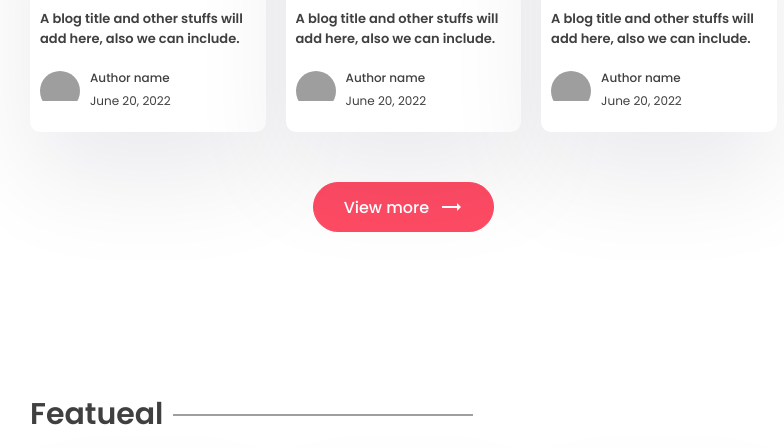
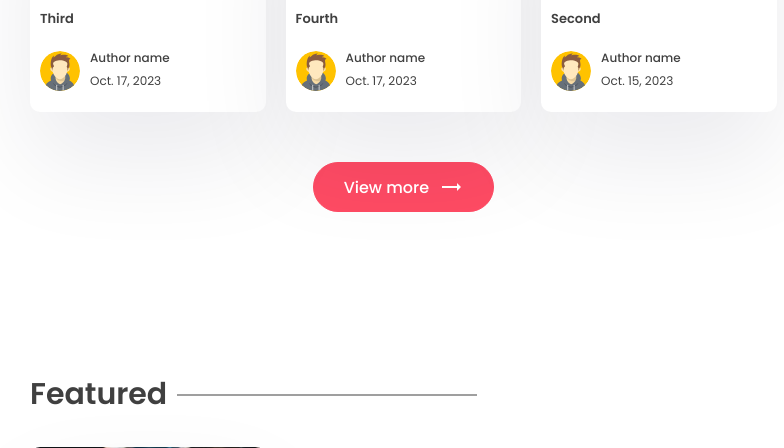
Before and after one commit to RohitKaregaonkar/blogapp, a Django app: a page that uses app/templates/app/tag.html in a window 1280 px wide. Shown: the part 1676-2124 px from the top of the page, without its empty margins (20-804 px from the left). Run offline with Django 4.2, Linux system fonts and the light colour scheme; data comes from the database, SQL or seed files in the repository; some libraries are stand-ins or nearby versions; grey boxes are pictures that could not be loaded.

Commit message:
Modified tag.html file and views.py file to render recent post, featured post and tag list on tags page

```diff
--- a/app/templates/app/tag.html
+++ b/app/templates/app/tag.html
@@ -65,82 +65,33 @@
             </section>
             <section class="sp">
               <div class="container">
-                <h1 class="sec-title">Treandy</h1>
+                <h1 class="sec-title">Recent Posts</h1>
                 <div class="grid-3 blog-grid">
                   <!-- card -->
+                  {% for post in recent_posts %}
                   <a href="#">
                     <div class="card">
                       <div class="post-img">
-                        <img src="../images/post.png" alt="" />
-                        <div class="tag">Tag name</div>
+                        <img src="{{post.image.url}}" alt="" />
+                        <div class="tag">{{post.tags.all.0.name}}</div>
                       </div>
                       <div class="card-content">
                         <h3>
-                          A blog title and other stuffs will add here, also we
-                          can include.
+                          {{post.title}}
                         </h3>
                         <div class="author">
                           <div class="profile-pic">
-                            <img src="../images/author.svg" alt="" />
+                            <img src="{% static "app/author.svg" %}" alt="" />
                           </div>
                           <div class="details">
                             <p>Author name</p>
-                            <small>June 20, 2022</small>
+                            <small>{{post.last_updated|date}}</small>
                           </div>
                         </div>
                       </div>
                     </div>
                   </a>
-                  <!-- card end-->
-                  <!-- card -->
-                  <a href="#">
-                    <div class="card">
-                      <div class="post-img">
-                        <img src="../images/post.png" alt="" />
-                        <div class="tag">Tag name</div>
-                      </div>
-                      <div class="card-content">
-                        <h3>
-                          A blog title and other stuffs will add here, also we
-                          can include.
-                        </h3>
-                        <div class="author">
-                          <div class="profile-pic">
-                            <img src="../images/author.svg" alt="" />
-                          </div>
-                          <div class="details">
-                            <p>Author name</p>
-                            <small>June 20, 2022</small>
-                          </div>
-                        </div>
-                      </div>
-                    </div>
-                  </a>
-                  <!-- card end-->
-                  <!-- card -->
-                  <a href="#">
-                    <div class="card">
-                      <div class="post-img">
-                        <img src="../images/post.png" alt="" />
-                        <div class="tag">Tag name</div>
-                      </div>
-                      <div class="card-content">
-                        <h3>
-                          A blog title and other stuffs will add here, also we
-                          can include.
-                        </h3>
-                        <div class="author">
-                          <div class="profile-pic">
-                            <img src="../images/author.svg" alt="" />
-                          </div>
-                          <div class="details">
-                            <p>Author name</p>
-                            <small>June 20, 2022</small>
-                          </div>
-                        </div>
-                      </div>
-                    </div>
-                  </a>
+                  {% endfor %}
                   <!-- card end-->
                 </div>
                 <center>
@@ -153,82 +104,33 @@
             </section>
             <section class="sp">
               <div class="container">
-                <h1 class="sec-title">Featueal</h1>
+                <h1 class="sec-title">Featured</h1>
                 <div class="grid-3 blog-grid">
                   <!-- card -->
+                  {% for post in featured_posts %}
                   <a href="#">
                     <div class="card">
                       <div class="post-img">
-                        <img src="../images/post.png" alt="" />
-                        <div class="tag">Tag name</div>
+                        <img src="{{post.image.url}}" alt="" />
+                        <div class="tag">{{post.tags.all.0.name}}</div>
                       </div>
                       <div class="card-content">
                         <h3>
-                          A blog title and other stuffs will add here, also we
-                          can include.
+                          {{post.title}}
                         </h3>
                         <div class="author">
                           <div class="profile-pic">
-                            <img src="../images/author.svg" alt="" />
+                            <img src="{% static "app/author.svg" %}" alt="" />
                           </div>
                           <div class="details">
                             <p>Author name</p>
-                            <small>June 20, 2022</small>
+                            <small>{{post.last_updated|date}}</small>
                           </div>
                         </div>
                       </div>
                     </div>
                   </a>
-                  <!-- card end-->
-                  <!-- card -->
-                  <a href="#">
-                    <div class="card">
-                      <div class="post-img">
-                        <img src="../images/post.png" alt="" />
-                        <div class="tag">Tag name</div>
-                      </div>
-                      <div class="card-content">
-                        <h3>
-                          A blog title and other stuffs will add here, also we
-                          can include.
-                        </h3>
-                        <div class="author">
-                          <div class="profile-pic">
-                            <img src="../images/author.svg" alt="" />
-                          </div>
-                          <div class="details">
-                            <p>Author name</p>
-                            <small>June 20, 2022</small>
-                          </div>
-                        </div>
-                      </div>
-                    </div>
-                  </a>
-                  <!-- card end-->
-                  <!-- card -->
-                  <a href="#">
-                    <div class="card">
-                      <div class="post-img">
-                        <img src="../images/post.png" alt="" />
-                        <div class="tag">Tag name</div>
-                      </div>
-                      <div class="card-content">
-                        <h3>
-                          A blog title and other stuffs will add here, also we
-                          can include.
-                        </h3>
-                        <div class="author">
-                          <div class="profile-pic">
-                            <img src="../images/author.svg" alt="" />
-                          </div>
-                          <div class="details">
-                            <p>Author name</p>
-                            <small>June 20, 2022</small>
-                          </div>
-                        </div>
-                      </div>
-                    </div>
-                  </a>
+                  {% endfor %}
                   <!-- card end-->
                 </div>
                 <center>
@@ -244,36 +146,13 @@
 
           <!-- right layout -->
           <div class="right">
+
             <div class="block">
-              <h2 class="title2">Top Tags</h2>
+              <h2 class="title2">Mpre Tags</h2>
               <div class="blog-tags">
-                <div class="tag">Tag</div>
-                <div class="tag">Tag content</div>
-                <div class="tag">Tag</div>
-                <div class="tag">Tag content</div>
-                <div class="tag">Tag content</div>
-                <div class="tag">Tag</div>
-                <div class="tag">Tag content</div>
-                <div class="tag">Tag content</div>
-                <div class="tag">Tag</div>
-                <div class="tag">Tag content</div>
-                <div class="tag">Tag</div>
-              </div>
-            </div>
-            <div class="block">
-              <h2 class="title2">Other Tags</h2>
-              <div class="blog-tags">
-                <div class="tag">Tag</div>
-                <div class="tag">Tag content</div>
-                <div class="tag">Tag</div>
-                <div class="tag">Tag content</div>
-                <div class="tag">Tag content</div>
-                <div class="tag">Tag</div>
-                <div class="tag">Tag content</div>
-                <div class="tag">Tag content</div>
-                <div class="tag">Tag</div>
-                <div class="tag">Tag content</div>
-                <div class="tag">Tag</div>
+                {% for tag in tags %}
+                    <a href="{% url "tag_page" tag.slug %}" class="tag">{{tag.name}}</a>
+                {% endfor %}
               </div>
             </div>
           </div>
--- a/app/views.py
+++ b/app/views.py
@@ -60,5 +60,8 @@ def post_page(request, slug):
 def tag_page(request, slug):
     tag = Tag.objects.get(slug= slug)
     top_posts = Post.objects.filter(tags__in=[tag.id]).order_by('-view_count')
-    context = {'tag': tag, 'top_posts': top_posts}
+    recent_posts = Post.objects.filter(tags__in=[tag.id]).order_by('-last_updated')
+    featured_posts = Post.objects.filter(tags__in=[tag.id]).filter(featured= True).order_by('-last_updated')
+    tags = Tag.objects.all()
+    context = {'tag': tag, 'top_posts': top_posts, 'recent_posts': recent_posts, 'featured_posts': featured_posts, 'tags': tags}
     return render(request, 'app/tag.html', context)
```
